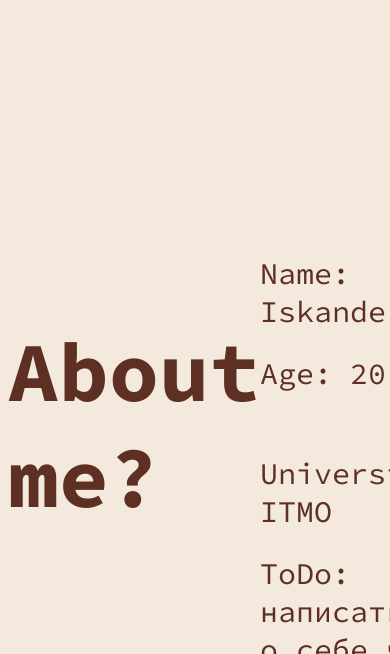
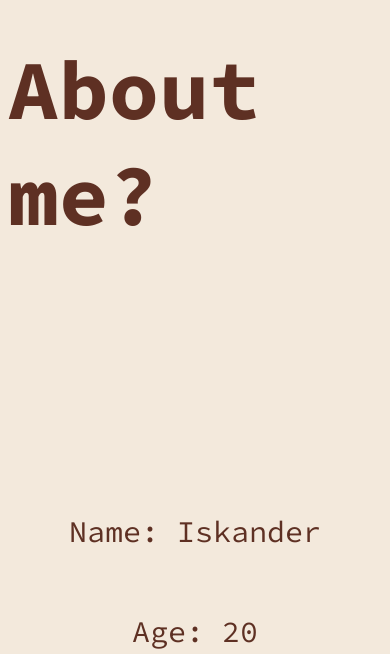
Before and after one commit to vldnvs/itmo-web-labs, a website: page index.html in a window 390 px wide. Shown: the part 1346-2000 px from the top of the page. Drawn offline with Linux system fonts and the light colour scheme.

Commit message:
Адаптивность для 3 лабы

```diff
--- a/index.html
+++ b/index.html
@@ -30,9 +30,7 @@
         <a name="about-me">
             <section class="about-me">
                 <div class="about-me-header-block">
-                    <div class="about-me-information-block-text-wrapper">
                         <h1>About me?</h1>
-                    </div>
                 </div>
                 <div class="about-me-information-block">
                     <div class="about-me-information-block-text-wrapper">
--- a/outlines.css
+++ b/outlines.css
@@ -27,6 +27,7 @@
     align-items: center;
     height: 200px;
 }
+
 
 .about-portfolio-wrapper{
     height: 1080px;
@@ -165,3 +166,54 @@
     height: auto;
     margin: 5px 0;
 }
+
+@media screen and (max-width: 1590px) {
+
+
+    .navigation-line {
+        flex-direction: column;
+
+        justify-content: space-around;
+        align-items: center;
+
+        height: 700px;
+    }
+
+    .about-portfolio {
+        height: 300px;
+    }
+
+    .about-me{
+        flex-direction: column;
+    }
+
+    .about-me-header-block{
+        display: flex;
+
+        width: auto;
+
+        justify-content: center;
+        align-content: center;
+    }
+
+    .about-me-information-block{
+        display: flex;
+
+        width: auto;
+
+        justify-content: center;
+        align-content: center;
+    }
+    .about-me-information-block-text-wrapper{
+        display: flex;
+
+        width: auto;
+
+        justify-content: center;
+        align-content: center;
+    }
+
+    .about-me-information-block-first{
+        text-align: center;
+    }
+}
```
